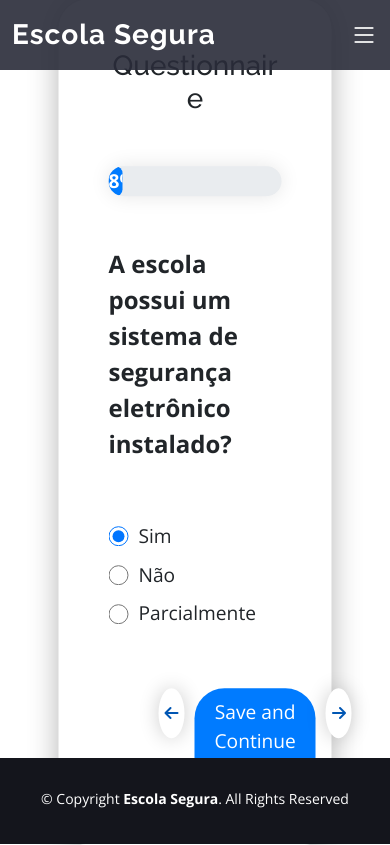
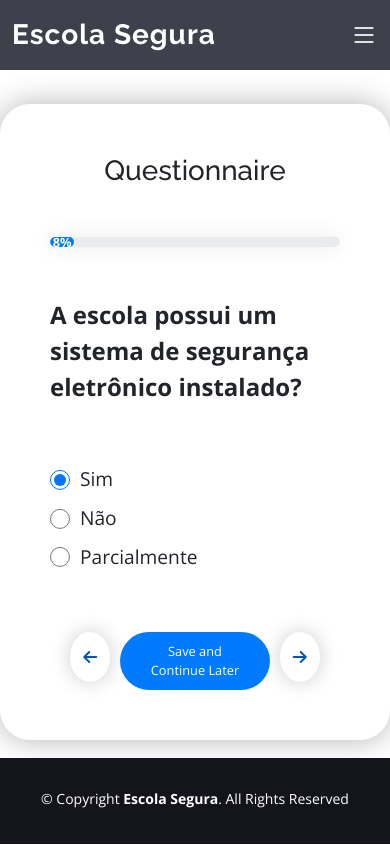
Before and after one commit to MMARAGAO/FomularioEscolas, a Django app: page /questionnaire2/ in a window 390 px wide. Run offline with Django 3.2, Linux system fonts and the light colour scheme; a user stored in the database is signed in; data comes from the database, SQL or seed files in the repository; some libraries are stand-ins or nearby versions.

Commit message:
responsividade do questionario

```diff
--- a/app/templates/app/layout.html
+++ b/app/templates/app/layout.html
@@ -93,7 +93,6 @@
               >
             </li>
             <li><a class="nav-link scrollto" href="/#services">Serviços</a></li>
-            <li><a class="nav-link scrollto" href="/#pricing">Preços</a></li>
             <!-- relatorio de segurança -->
             {% if request.user.is_authenticated %}
 
--- a/app/templates/app/questionnaire2.html
+++ b/app/templates/app/questionnaire2.html
@@ -159,6 +159,80 @@
     width: 100%;
     background-color: #2a2c39e6;
   }
+  /* reponsividade da pagina */
+  @media (max-width: 768px) {
+    .card {
+      width: 90%;
+    }
+    /* botao de enviar */
+    .submit {
+      font-size: 1rem;
+    }
+    /* barra de progresso */
+    .progress {
+      height: 10px;
+    }
+    /* porcentagem da barra */
+    .progress-bar {
+      font-size: 0.8rem;
+    }
+    /* buttons12 */
+    .buttonsq2 {
+      padding-left: 20px;
+      padding-right: 20px;
+    }
+  }
+  @media (max-width: 576px) {
+    .card {
+      width: 100%;
+    }
+    /* botao de enviar */
+    .submit {
+      font-size: 0.8rem;
+    }
+    /* barra de progresso */
+    .progress {
+      height: 10px;
+    }
+    /* porcentagem da barra */
+    .progress-bar {
+      font-size: 0.8rem;
+    }
+    /* buttons12 */
+    .buttonsq2 {
+      padding-left: 20px;
+      padding-right: 20px;
+    }
+
+
+  }
+  /* tomar cuidado com zoom da pagina */
+  @media (max-width: 400px) {
+    .card {
+      width: 100%;
+    }
+    /* botao de enviar */
+    .submit {
+      font-size: 0.8rem;
+    }
+    /* barra de progresso */
+    .progress {
+      height: 10px;
+    }
+    /* porcentagem da barra */
+    .progress-bar {
+      font-size: 0.8rem;
+    }
+    /* buttons12 */
+    .buttonsq2 {
+      padding-left: 20px;
+      padding-right: 20px;
+    }
+  }
+
+
+
+
 </style>
 
 <div class="card" style="padding: 50px">
```
